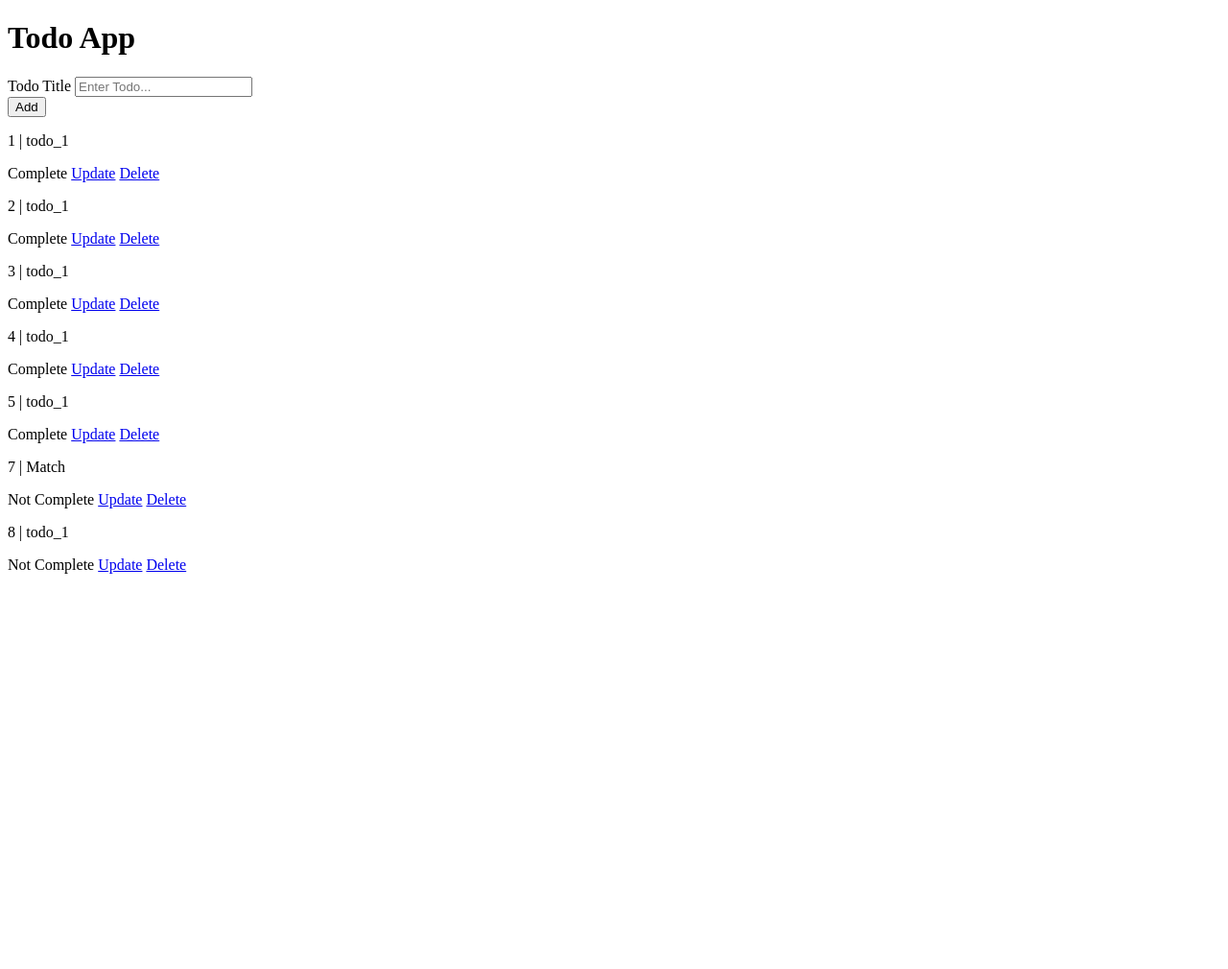
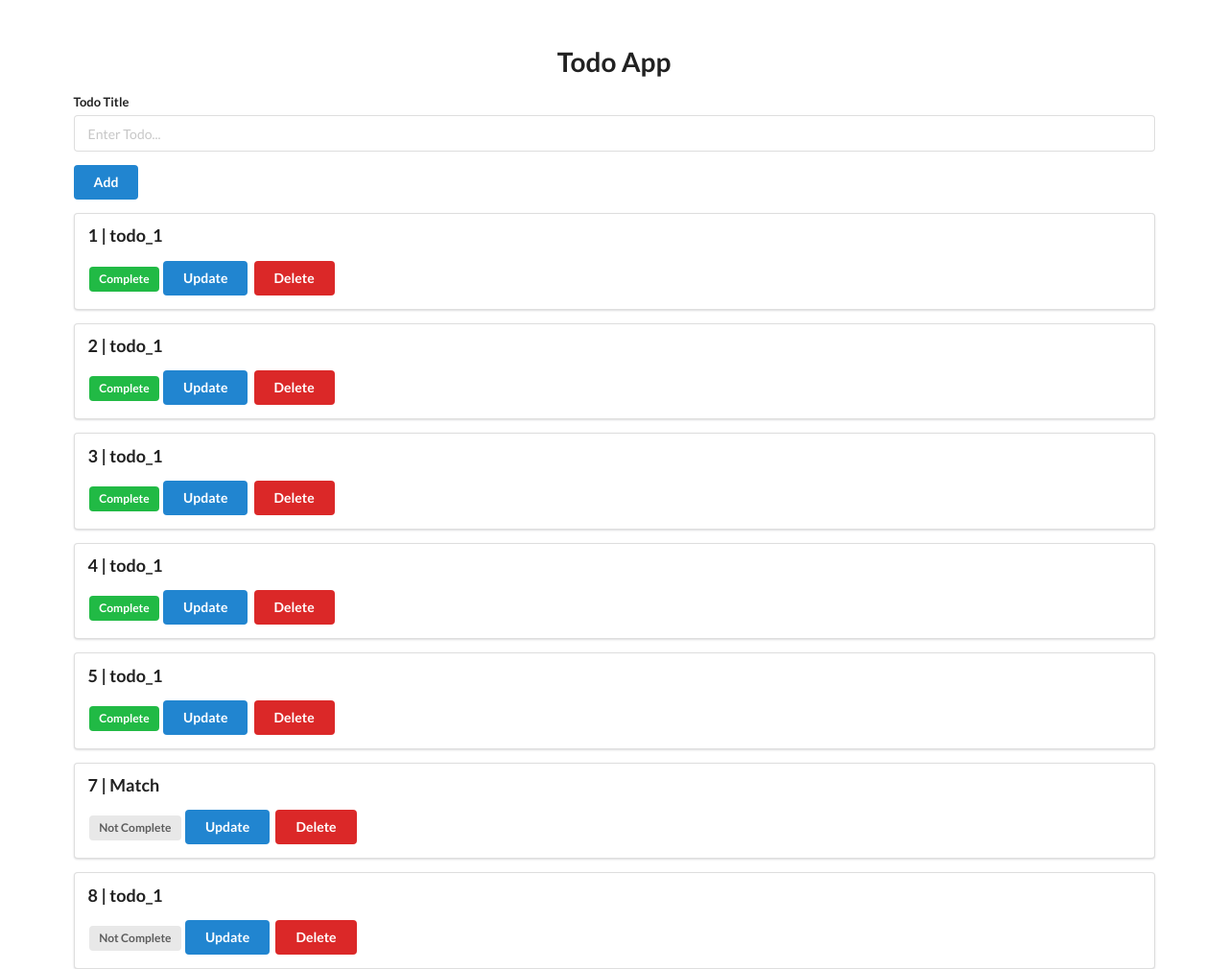
Before and after one commit to naphtron/Simple-Todo-App, a Flask app: page / in a window 1280 px wide. Shown: the whole page at 96% size. Before the commit the page ends 598 px from the top, so only its background shows below. Run offline with Flask 3, Linux system fonts and the light colour scheme; data comes from the database, SQL or seed files in the repository; both versions use the stored data as it was after the commit; some libraries are stand-ins or nearby versions.

Commit message:
styled using Semantic UI

```diff
--- a/templates/base.html
+++ b/templates/base.html
@@ -5,33 +5,37 @@
     <meta http-equiv="X-UA-Compatible" content="IE=edge">
     <meta name="viewport" content="width=device-width, initial-scale=1.0">
     <title>Todo app</title>
+    <link rel="stylesheet" href="https://cdn.jsdelivr.net/npm/semantic-ui@2.5.0/dist/semantic.min.css">
+
 </head>
 <body>
+  <div style="margin-top: 50px" class="ui container" >
+    <h1  class="ui center aligned header">Todo App</h1>
 
-    <h1>Todo App</h1>
-
-    <form action="/add" method="post">
-        <div>
+    <form class="ui form" action="/add" method="post">
+        <div class="field">
             <label for="'title">Todo Title</label>
             <input type="text" name="title" placeholder="Enter Todo...">
             <br>
-            <button type="submit">Add</button>
         </div>
+        <button class="ui blue button" type="submit">Add</button>
     </form>
     {% for todo in todo_list %}
-        <p>{{ todo.id }} | {{ todo.title }}</p>
+    <div class="ui segment">
+        <p class="ui big header">{{ todo.id }} | {{ todo.title }}</p>
 
         {% if todo.complete == False %}
 
-            <span>Not Complete</span>
+            <span class="ui gray label">Not Complete</span>
         {% else %}
-            <span>Complete</span>
+            <span class="ui green label">Complete</span>
         {% endif %}
 
-        <a href="/update/{{ todo.id }}">Update</a>
-        <a href="/delete/{{ todo.id }}">Delete</a>
-
+        <a class="ui blue button" href="/update/{{ todo.id }}">Update</a>
+        <a class="ui red button" href="/delete/{{ todo.id }}">Delete</a>
+    </div>
     {%endfor%}
-
+  </div>
 </body>
+<script src="https://cdn.jsdelivr.net/npm/semantic-ui@2.5.0/dist/semantic.min.js"></script>
 </html>
```
Also changed, not shown: instance/db.sqlite.
